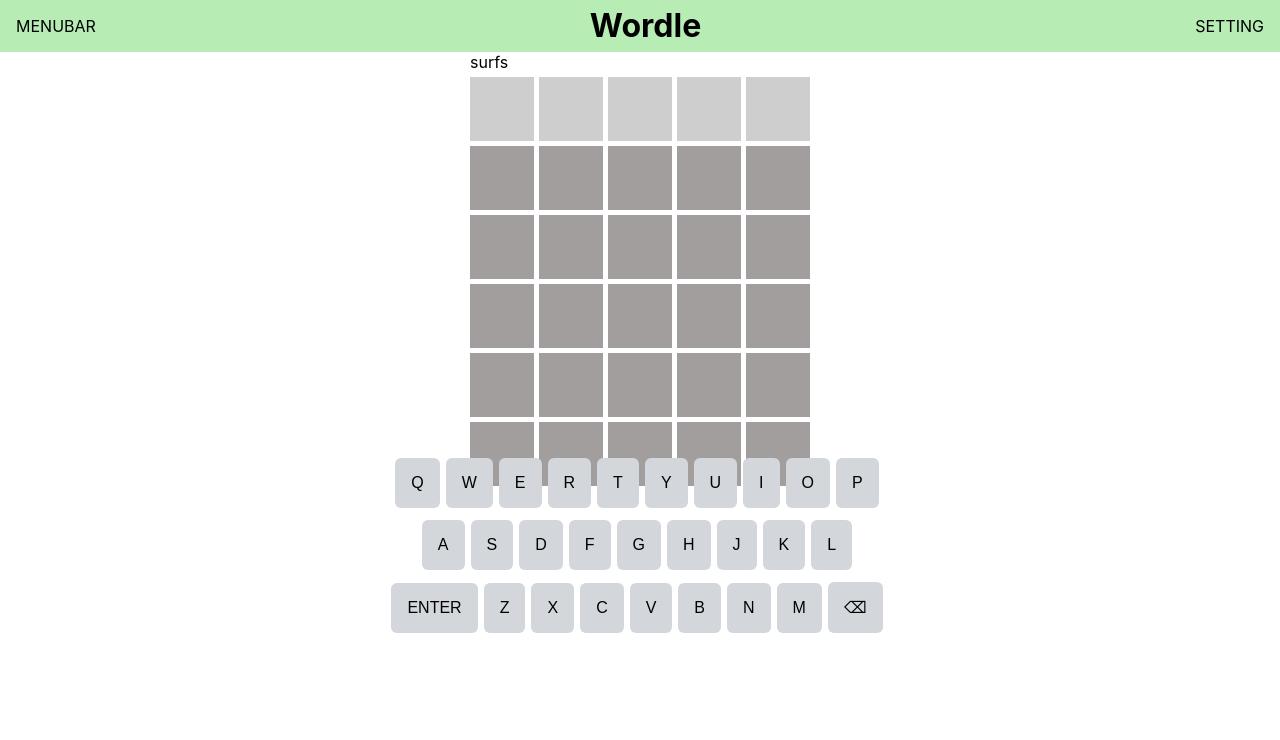
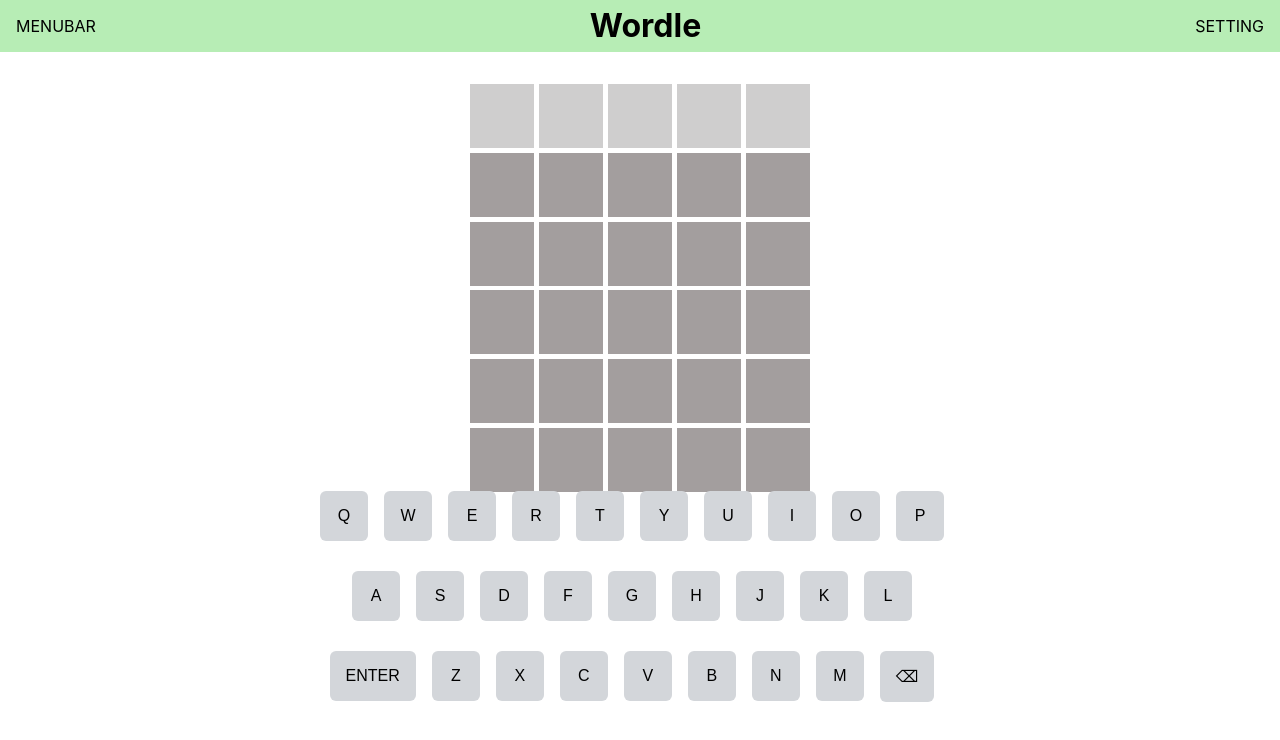
Before and after one commit to nicecarrot/wordle, a React (Vite) app: page / in a window 1280 px wide. Shown: the top 740 px of the page. Built offline with nearby package versions, Linux system fonts and the light colour scheme.

Commit message:
add animation

```diff
--- a/src/components/constants.ts
+++ b/src/components/constants.ts
@@ -66,7 +66,7 @@ export const KEYS: string[] = [
   "u",
   "v",
   "w",
-  "s",
+  "x",
   "y",
   "z",
 ];
--- a/src/components/main/board/Board.tsx
+++ b/src/components/main/board/Board.tsx
@@ -53,7 +53,7 @@ const Board = () => {
   const onEnter = (letter: string) => {
     /* 5글자를 충족하지 못한 경우 */
     if (letter.length < 5) {
-      console.log("Not enough letters");
+      alert("Not enough letters");
     }
     else if (wordList.includes(letter)) {
     /* 사전에 있는 단어인지 검사 */
@@ -67,11 +67,12 @@ const Board = () => {
       /* turn이 6턴을 넘어가게 되면 게임오버*/
       if(turn >= 6){
         setGameState("Defeat");
-        console.log("GameOver");
+        alert("GameOver");
       }
       /* 단어를 썼으니 턴을 소모하고 다음 행으로 넘어가기 */
       if(gameState === "Defeat"){
-
+        /* 여기다가 Modal 띄워주면 되겠지 */
+        return;
       }
       else{
         setTurn(turn + 1);
@@ -83,7 +84,7 @@ const Board = () => {
 
 
     } else {
-      console.log("Not in wordlist");
+      alert("Not in wordlist");
     }
   };
   /* keydown 이벤트 window에 부착 */
@@ -91,7 +92,6 @@ const Board = () => {
 
   return (
     <div className={styles.container}>
-      <span> {randomWord} </span>
       {completedWord.map((word, i) => (
         <Completerow word={word} solution={randomWord} key={i}/>
       ))}
--- a/src/components/main/keyboard/Keyboard.tsx
+++ b/src/components/main/keyboard/Keyboard.tsx
@@ -6,10 +6,12 @@ const KEYARRAY = [KEYBOARD_TOP, KEYBOARD_MID, KEYBOARD_BOT];
 
 const Keyboard = () => {
   const keyboard = KEYARRAY.map((row, idx: number) => (
-    <div key={idx} className={styles.keyboard_row}>
-      {row.map((char: string, idx: number) => {
-        return <Keycap char={char} key={idx}></Keycap>;
-      })}
+    <div className={styles.keyboard_container}>
+      <div key={idx} className={styles.keyboard_row}>
+        {row.map((char: string, idx: number) => {
+          return <Keycap char={char} key={idx}></Keycap>;
+        })}
+      </div>
     </div>
   ));
   return <div>{keyboard}</div>;
--- a/src/components/reusable/Keycap.tsx
+++ b/src/components/reusable/Keycap.tsx
@@ -1,11 +1,13 @@
 import styles from "../../styles/reusable/_key.module.scss";
+import { BoxStatus } from "../constants";
 
 interface KeycapProps {
   char: string;
+  state?: BoxStatus;
 }
 
 const Keycap = ({ char }: KeycapProps) => {
-  return <button className={styles.keycap}>{char}</button>;
+  return <button className={`${styles.keycap}`}>{char}</button>;
 };
 
 export default Keycap;
--- a/src/styles/_variable.module.scss
+++ b/src/styles/_variable.module.scss
@@ -10,7 +10,9 @@ $header_background_color: hsl(118, 61%, 82%);
 $border_color: hsl(118, 61%, 82%);
 
 //key
-$key_padding_Y: 1rem;
+$keyboard_height: 2rem;
+$key_padding_X: 0rem;
+$key_padding_Y: .5rem;
 
 $key_font_size: 1rem;
 $keycap_border: 0px;
@@ -19,11 +21,14 @@ $keycap_padding_X: 1rem;
 $keycap_padding_Y: 1rem;
 $keycap_color: hsl(214, 9%, 84%);
 $keycap_font_color: hsl(0, 0%, 0%);
-$keycap_space: 6px;
+$keycap_space: 1rem;
+$keycap_min_width: 3em;
+
 
 //board
 $board_height: 50%;
-$board_gap: 5px;
+$board_gap: .3rem;
+$board_padding: 2rem;
 
 //tile
 $tile_color: hsl(0, 1%, 81%);
--- a/src/styles/main/_board.module.scss
+++ b/src/styles/main/_board.module.scss
@@ -7,4 +7,5 @@
     align-items: center;
     grid-gap: $board_gap;
     box-sizing: border-box;
+    padding: $board_padding;
 }
--- a/src/styles/reusable/_key.module.scss
+++ b/src/styles/reusable/_key.module.scss
@@ -1,10 +1,16 @@
 @import "../variable.module";
+
+.keyboard_container{
+  height: 50%;
+  padding-top: 3rem;
+}
 
 .keyboard_row {
   display: flex;
   justify-content: center;
   align-items: center;
-  padding: $keycap_space $key_padding_Y;
+  padding: $key_padding_X $key_padding_Y;
+  height: $keyboard_height;
 }
 
 .keycap {
@@ -15,17 +21,18 @@
   border-radius: $keycap_radius;
   margin-right: $keycap_space;
   padding: $keycap_padding_X $keycap_padding_Y;
+  min-width: $keycap_min_width;
   cursor: pointer;
 }
 
-.keycap-strike{
-  background-color: aquamarine;
+.absent{
+  background-color: $absent_color;
 }
 
-.keycap-ball{
-  background-color: rgb(245, 255, 105);
+.correct{
+  background-color: $correct_color;
 }
 
-.keycap-out{
-  background-color: rgb(111, 111, 111);
+.present{
+  background-color: $present_color;
 }
--- a/src/styles/reusable/_tile.module.scss
+++ b/src/styles/reusable/_tile.module.scss
@@ -17,18 +17,29 @@
 
 .absent{
     background-color: $absent_color;
+    animation: flip-diagonal-2-br 0.4s cubic-bezier(0.455, 0.030, 0.515, 0.955) alternate-reverse forwards;
 }
 
 .correct{
-
     background-color: $correct_color;
+    animation: flip-diagonal-2-br 0.4s cubic-bezier(0.455, 0.030, 0.515, 0.955) alternate-reverse forwards;
 }
 
 .present{
     background-color: $present_color;
+    animation: flip-diagonal-2-br 0.4s cubic-bezier(0.455, 0.030, 0.515, 0.955) alternate-reverse forwards;
 }
 
 .row {
     display: flex;
     gap: $board_gap;
 }
+
+@keyframes flip-diagonal-2-br {
+    0% {
+      transform: rotate3d(-1, 1, 0, 0deg);
+    }
+    100% {
+      transform: rotate3d(-1, 1, 0, 180deg);
+    }
+  }
```
Also changed, not shown: src/components/reusable/tile.tsx (+2 -7 lines), 1 other file (tests, documents, lock files or other folders).
